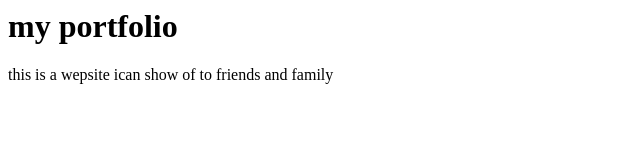
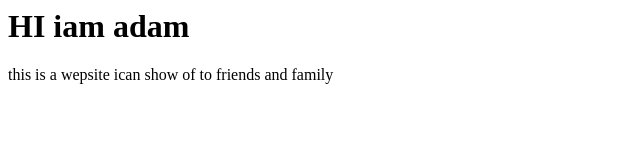
Before and after one commit to adam13-coder/my-portfolio, a plain HTML site: page index.html in a window 1280 px wide. Shown: the whole page, without its empty margins (0-640 px from the left). Drawn offline with Linux system fonts and the light colour scheme.

Commit message:
make the page about me

```diff
--- a/index.html
+++ b/index.html
@@ -1,12 +1,13 @@
 <!DOCTYBE hyml>
 <html>
 <head>
-<title>my portfolio</title>
+<title>adam portfolio</title>
 
 
 </head>
 <body>
-    <h1>my portfolio</h1>
+    <h1>HI iam adam
+    </h1>
 
     <P>this is a wepsite ican show of to friends and family</P>
 </body>
```
